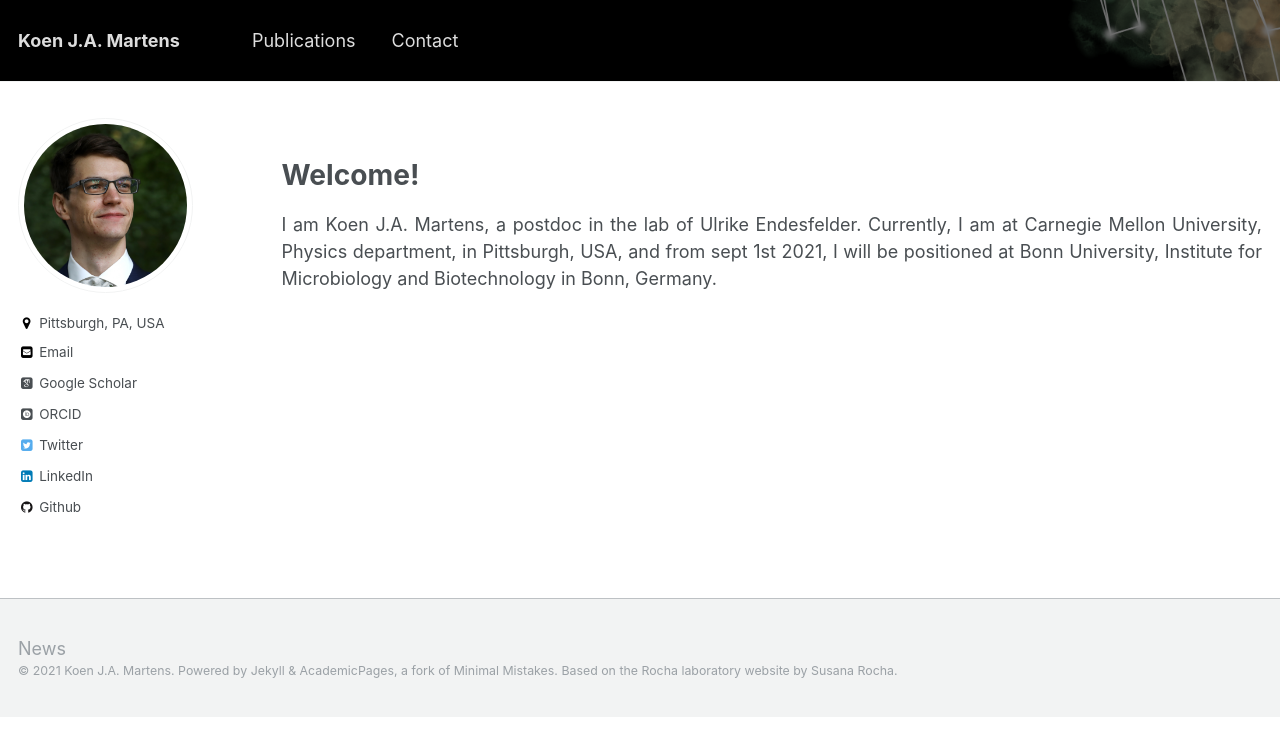
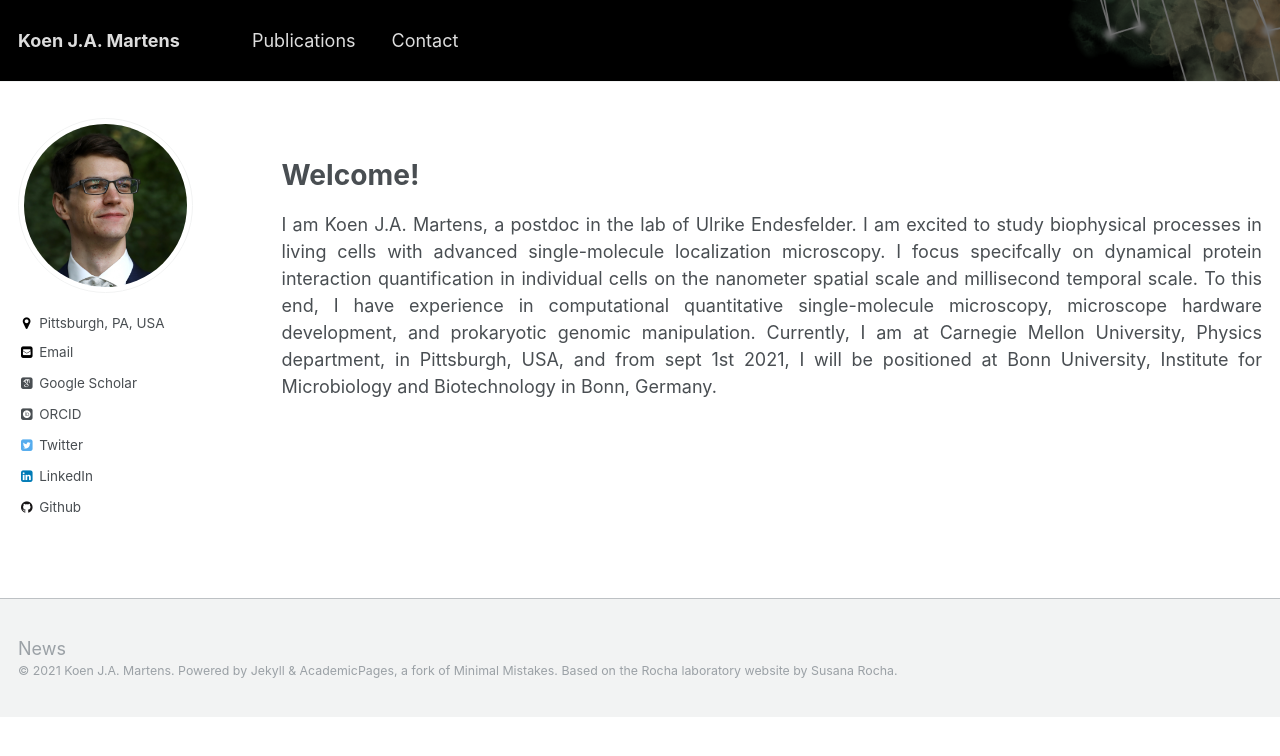
Before and after one commit to kjamartens/kjamartens.github.io, a Jekyll site: the page built from _pages/about.md, in a window 1280 px wide. Shown: the top 756 px of the page. Built offline with Jekyll 4.4.1, drawn with Linux system fonts in a browser that asks for light colours; some web fonts are replaced.

Commit message:
Improved About page

```diff
--- a/_pages/about.md
+++ b/_pages/about.md
@@ -17,5 +17,7 @@ image_sliders:
 <h1>Welcome!</h1>
 
 <p align= "justify">
-I am Koen J.A. Martens, a postdoc in the lab of Ulrike Endesfelder. Currently, I am at Carnegie Mellon University, Physics department, in Pittsburgh, USA, and from sept 1st 2021, I will be positioned at Bonn University, Institute for Microbiology and Biotechnology in Bonn, Germany.
+I am Koen J.A. Martens, a postdoc in the lab of Ulrike Endesfelder. I am excited to study biophysical processes in living cells with advanced single-molecule localization microscopy. I focus specifcally on dynamical protein interaction quantification in individual cells on the nanometer spatial scale and millisecond temporal scale. To this end, I have experience in computational quantitative single-molecule microscopy, microscope hardware development, and prokaryotic genomic manipulation.
+
+Currently, I am at Carnegie Mellon University, Physics department, in Pittsburgh, USA, and from sept 1st 2021, I will be positioned at Bonn University, Institute for Microbiology and Biotechnology in Bonn, Germany.
 <br>
```
Also changed, not shown: images/MainPageBanner.png (added), images/MainPageBannerWh.png (added), 1 other file.
